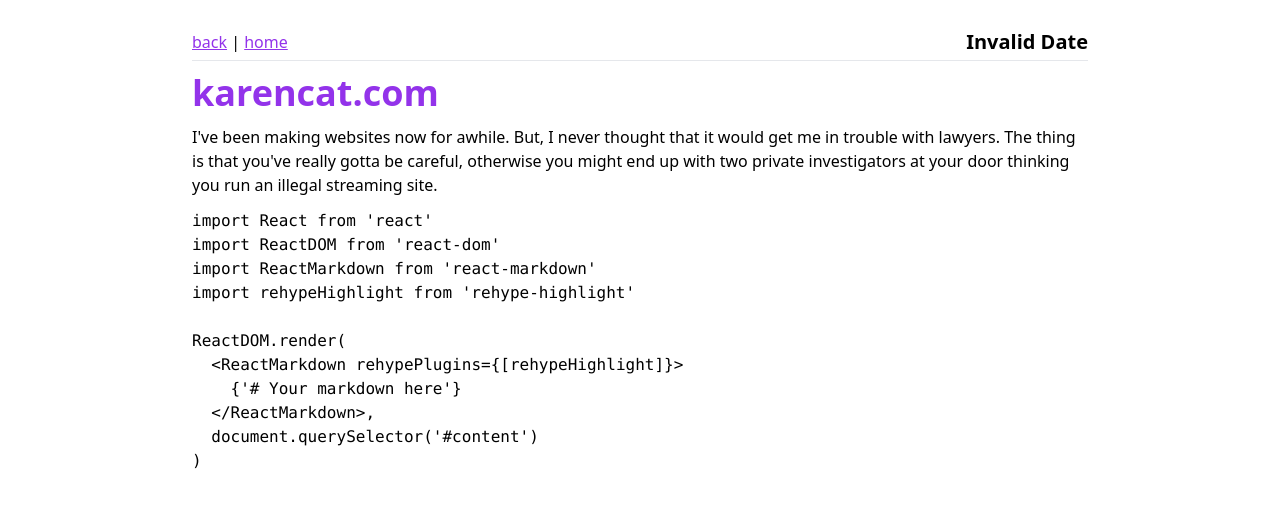
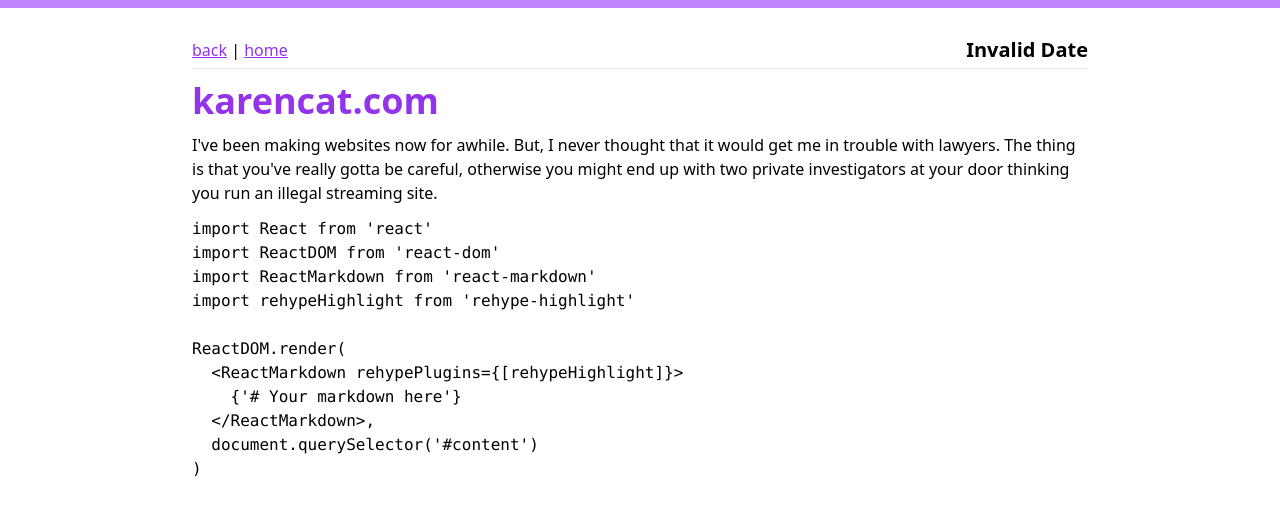
Before and after one commit to nleroy917/nleroy917.github.io, a Next.js app: page /blog/karen-cat-dot-com in a window 1280 px wide. Shown: the top 516 px of the page. Built offline with nearby package versions, Linux system fonts and the light colour scheme.

Commit message:
scroll animation

```diff
--- a/components/layout/blog-layout.tsx
+++ b/components/layout/blog-layout.tsx
@@ -13,7 +13,7 @@
   return (
     <>
       <SEO title={title} description={description} image={image} />
-      <main className="flex flex-col items-center content-center w-full min-h-screen">
+      <main className="flex flex-col items-center content-center w-full min-h-screen mt-2 large:mt-3">
         <div className="w-full p-4 max-w-7xl">{children}</div>
       </main>
     </>
--- a/package.json
+++ b/package.json
@@ -19,6 +19,7 @@
     "bootstrap-icons": "^1.10.3",
     "eslint": "8.34.0",
     "eslint-config-next": "13.1.6",
+    "framer-motion": "^10.2.4",
     "fs": "^0.0.1-security",
     "js-yaml": "^4.1.0",
     "next": "13.1.6",
--- a/pages/blog/[id].tsx
+++ b/pages/blog/[id].tsx
@@ -10,6 +10,8 @@
 import rehypeRaw from 'rehype-raw'
 import remarkGfm from 'remark-gfm'
 import Image from 'next/image'
+import { useScroll } from 'framer-motion'
+import { ProgressBar } from './progress'
 
 interface BlogPostMetadata {
   title: string
@@ -73,7 +75,10 @@
 
 const BlogPostPage: NextPage<Props> = (props) => {
   const { markdown, date, title, seo_image } = props
+  const { scrollYProgress } = useScroll()
   return (
+    <>
+      <ProgressBar progress={scrollYProgress} />
       <BlogLayout title={title} image={seo_image || undefined}>
         <div className="flex flex-col items-center p-2">
           <div className="w-full max-w-4xl">
@@ -113,6 +118,8 @@
                     <Image
                       src={src || ''}
                       alt={alt || ''}
+                      width={1000}
+                      height={1000}
                       sizes="100vw"
                       className="w-full h-auto mb-3 border-2 border-purple-500 rounded-md"
                     />
@@ -125,6 +132,7 @@
           </div>
         </div>
       </BlogLayout>
+    </>
   )
 }
 
--- /dev/null
+++ b/pages/blog/progress.tsx
@@ -0,0 +1,15 @@
+import { FC } from 'react'
+import { motion, MotionValue } from 'framer-motion'
+
+interface Props {
+  progress: MotionValue<number>
+}
+
+export const ProgressBar: FC<Props> = ({ progress }) => {
+  return (
+    <motion.div
+      className="fixed top-0 left-0 right-0 z-50 w-full h-2 bg-purple-400 large:h-3 transform-origin-0"
+      style={{ scaleX: progress }}
+    />
+  )
+}
--- a/styles/globals.css
+++ b/styles/globals.css
@@ -62,6 +62,10 @@
   @apply text-purple-800;
 }
 
+.transform-origin-0 {
+  transform-origin: 0%;
+}
+
 /* mobile responsiveness */
 .hidden {
   display: none;
```
Also changed, not shown: 1 other file (tests, documents, lock files or other folders). Lines whose indentation alone changed are shown as unchanged.
